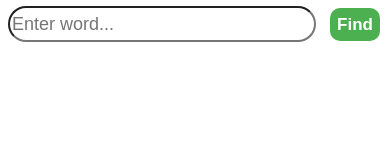
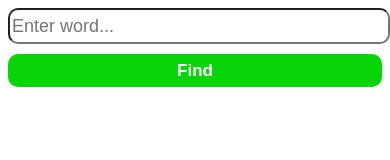
Before and after one commit to johnasuquo/english-dictionary, a plain HTML site: page index.html in a window 390 px wide. Drawn offline with Linux system fonts and the light colour scheme.

Commit message:
Update main.css

```diff
--- a/main.css
+++ b/main.css
@@ -1,9 +1,9 @@
 input{
     height: 30px;
     width: 300px;
-    margin-top: -2px;
-    border-radius: 20px;
+    border-radius: 10px;
     font-size: 18px;
+    outline: none;
 }
 button{
     height: 33px;
@@ -12,7 +12,7 @@ button{
     font-weight: 600;
     margin-left: 10px;
     border-radius: 10px;
-    background-color: #4CAF50;
+    background-color: rgb(7, 213, 7);
     border: none;
     color: white;
 
@@ -36,7 +36,7 @@ p{
     border-radius: 5px;
     box-shadow: 0 2px 4px rgba(0, 0, 0, 0.1);
     padding: 10px;
-    border-left: 4px solid #4CAF50;
+    border-left: 5px solid rgb(7, 213, 7);
     transition: background-color 0.3s ease;
     word-break: break-word;
     hyphens: auto;
@@ -47,3 +47,20 @@ p{
     margin: 10px auto;
 
 }
+
+.display{
+    margin-top: 20px;
+    padding-right: 10px;
+}
+
+@media (max-width: 600px) {
+    input {
+        width: 100%;
+        border-radius: 10px;
+    }
+    button {
+        width: 100%;
+        margin-top: 10px;
+        margin-left: 0;
+    }
+}
```
